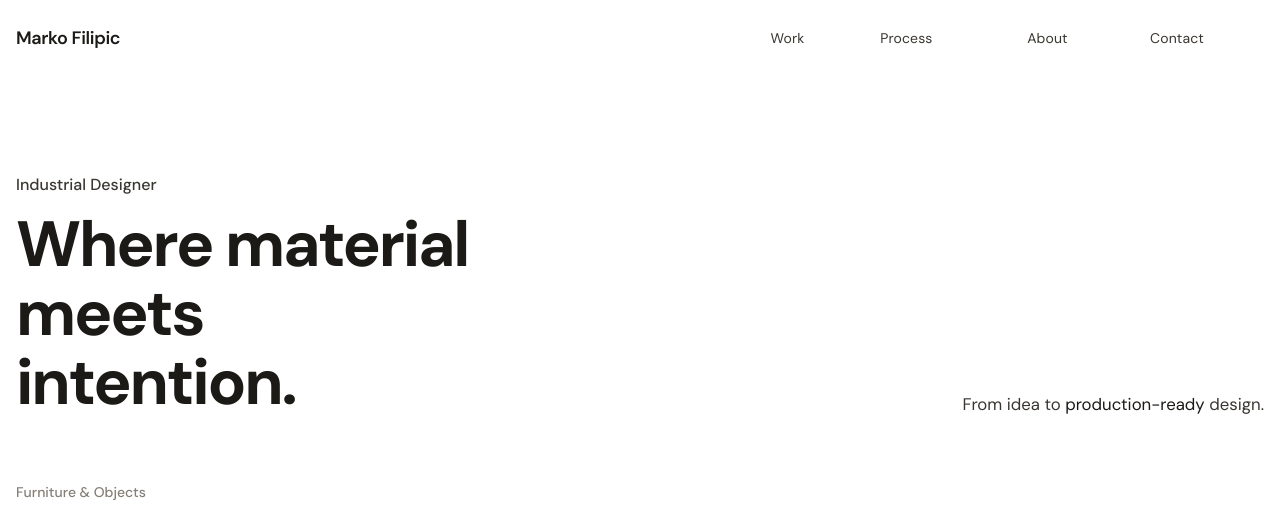
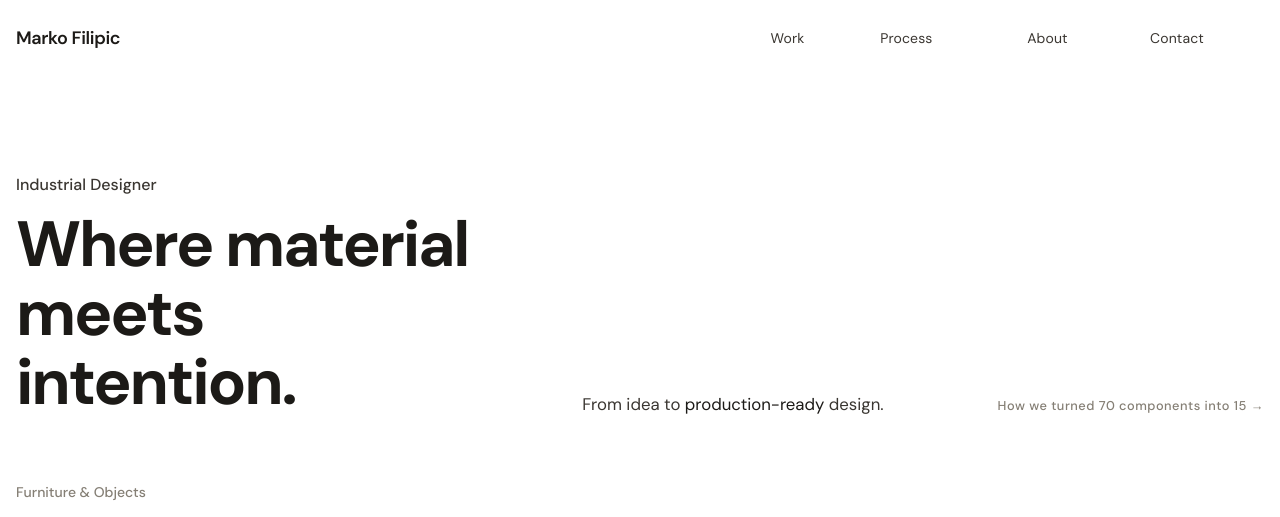
Before and after one commit to marcofilipic-hash/marko-portfolio, a plain HTML site: page index.html in a window 1280 px wide. Shown: the top 517 px of the page. Drawn offline with Linux system fonts and the light colour scheme.

Commit message:
Add case study CTA link in hero section
Subtle link below the subtitle that opens the Nobi case study
directly — "How we turned 70 components into 15 →"

Co-Authored-By: Claude Opus 4.6 <noreply@anthropic.com>
Claude-Session: https://claude.ai/code/session_01Lz5k9oN5qLZ3ZkzVMEHGXy

```diff
--- a/index.html
+++ b/index.html
@@ -353,6 +353,30 @@ nav a:hover { font-weight: 600; color: var(--fg); }
   text-align: right;
   white-space: nowrap;
   line-height: 1.5;
+}
+
+.hero-cs-link {
+  display: block;
+  text-align: right;
+  margin-top: var(--space-sm);
+  font-family: var(--font-body);
+  font-size: 0.8rem;
+  font-weight: 500;
+  letter-spacing: 0.04em;
+  color: var(--fg-muted);
+  text-decoration: none;
+  transition: color 0.2s ease;
+  cursor: pointer;
+}
+.hero-cs-link:hover {
+  color: var(--fg);
+}
+.hero-cs-link span {
+  transition: transform 0.2s ease;
+  display: inline-block;
+}
+.hero-cs-link:hover span {
+  transform: translateX(3px);
 }
 
 /* ---- Section Labels ---- */
@@ -1432,6 +1456,10 @@ footer {
     font-size: 0.85rem;
   }
 
+  .hero-cs-link {
+    text-align: left;
+  }
+
   .hero-right {
     align-items: flex-start;
   }
@@ -1598,6 +1626,7 @@ footer {
       <h1><span class="hero-word hw1">Where material</span><br><span class="hero-word hw2">meets</span><br><span class="hero-word hw3">intention.</span></h1>
     </div>
     <p class="subtitle">From idea to <span style="color:var(--fg)">production-ready</span> design.</p>
+    <a class="hero-cs-link" onclick="openProject(projects.find(p=>p.slug==='nobi-smart-lamp'));setTimeout(()=>document.getElementById('caseStudySection')?.scrollIntoView({behavior:'smooth'}),400)">How we turned 70 components into 15 <span>→</span></a>
   </section>
 </div>
 
```
